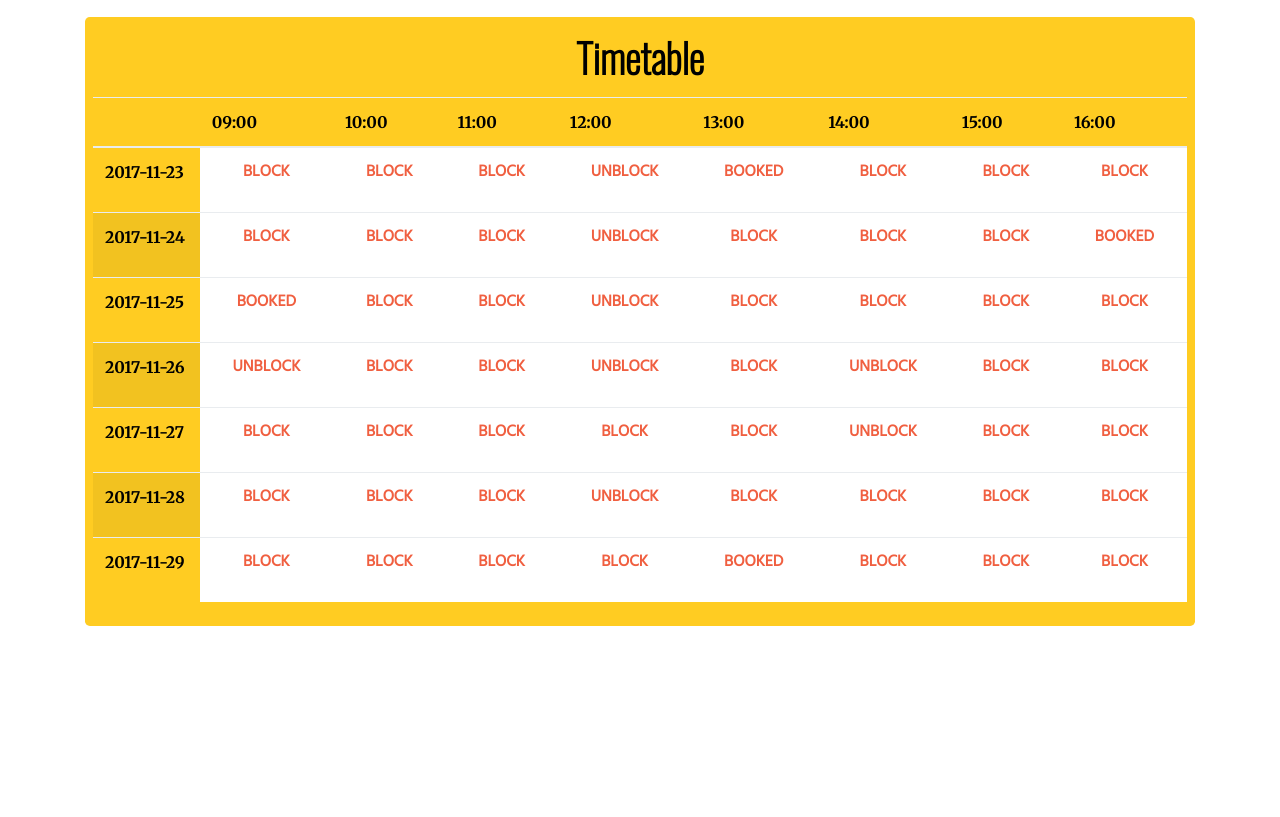
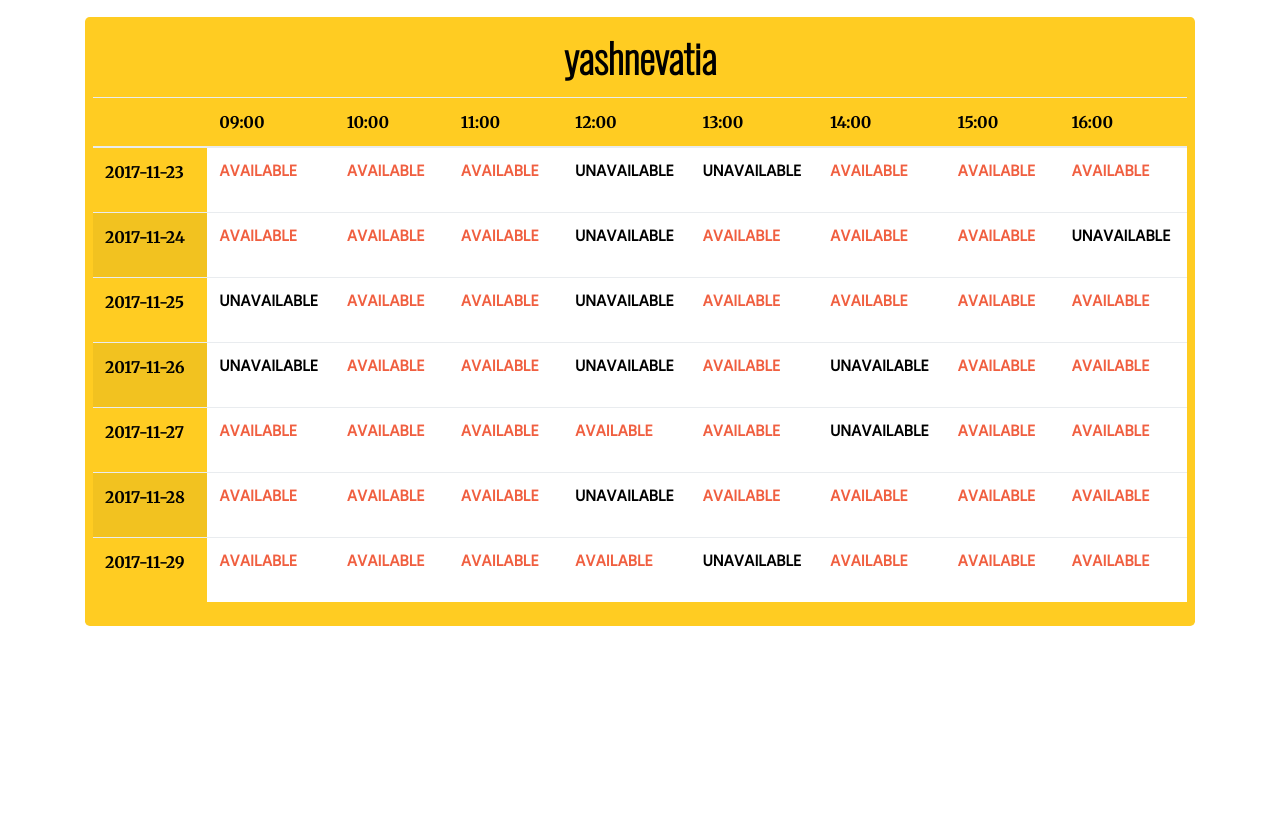
Before and after one commit to tejasvi-mehra/tutoria_project, a Django app: page /tutoria/viewTimetable/12/ in a window 1280 px wide. Shown: the part 52-869 px from the top of the page. Run offline with Django 3.2, Linux system fonts and the light colour scheme; a user stored in the database is signed in; data comes from the database, SQL or seed files in the repository; both versions use the stored data as it was after the commit; some libraries are stand-ins or nearby versions.

Commit message:
fina tt done

```diff
--- a/tutoria/templates/tutoria/timetable/vttp.html
+++ b/tutoria/templates/tutoria/timetable/vttp.html
@@ -1,11 +1,12 @@
 {% extends 'tutoria/base.html' %}
 {% block body %}
+
 <style media="screen">
   a:link{
     /*color:blue;*/
   }
   td,th{
-    width:5%;
+    width:10%;
   }
   td{
     background: white;
@@ -17,14 +18,14 @@
 <main role="main" class="container">
   <div class="jumbotron main-container page-title">
     <div>
-      <h1>Timetable</h1>
+      <h1>{{tutor.first_name}} {{tutor.last_name}}</h1>
     </div>
-
     <div class="table-responsive">
         <table class="table table-striped">
           <thead>
             <tr>
               <th>
+              </th>
               <th>
                 09:00
               </th>
@@ -61,15 +62,11 @@
                     <tr>
                     <th>{{sesh.time | date:'Y-m-d'}}</th>
                   {% endif %}
-                    <td style="text-align:center;">
+                  <td>
                     {% ifnotequal sesh.status 'vacant' %}
-                    {% ifequal sesh.status 'BLOCKED' %}
-                      <p><a href="/tutoria/tutor_unblock_session/{{sesh.time | date:'Y-m-d H:i'}}">UNBLOCK</a></p>
+                      <p>UNAVAILABLE</p>
                     {% else %}
-                      <p><a href="/tutoria/session_tutor/{{sesh.time | date:'Y-m-d H:i'}}">{{sesh.status}}</a></p>
-                    {% endifequal %}
-                    {% else %}
-                      <p><a href="/tutoria/tutor_block_session/{{sesh.time | date:'Y-m-d H:i'}}">BLOCK</a></p>
+                      <p><a href="/tutoria/book/{{tutor.id}}/{{sesh.time |date:'Y-m-d H:i'}}"> AVAILABLE </a></p>
                     {% endifnotequal %}
                   </td>
                   {% endfor %}
@@ -79,5 +76,4 @@
         </div>
       </div>
     </main>
-
 {% endblock %}
```
Also changed, not shown: tutoria/templates/tutoria/timetable/vttc.html (+7 -16 lines), db.sqlite3. Lines whose indentation alone changed are shown as unchanged.
